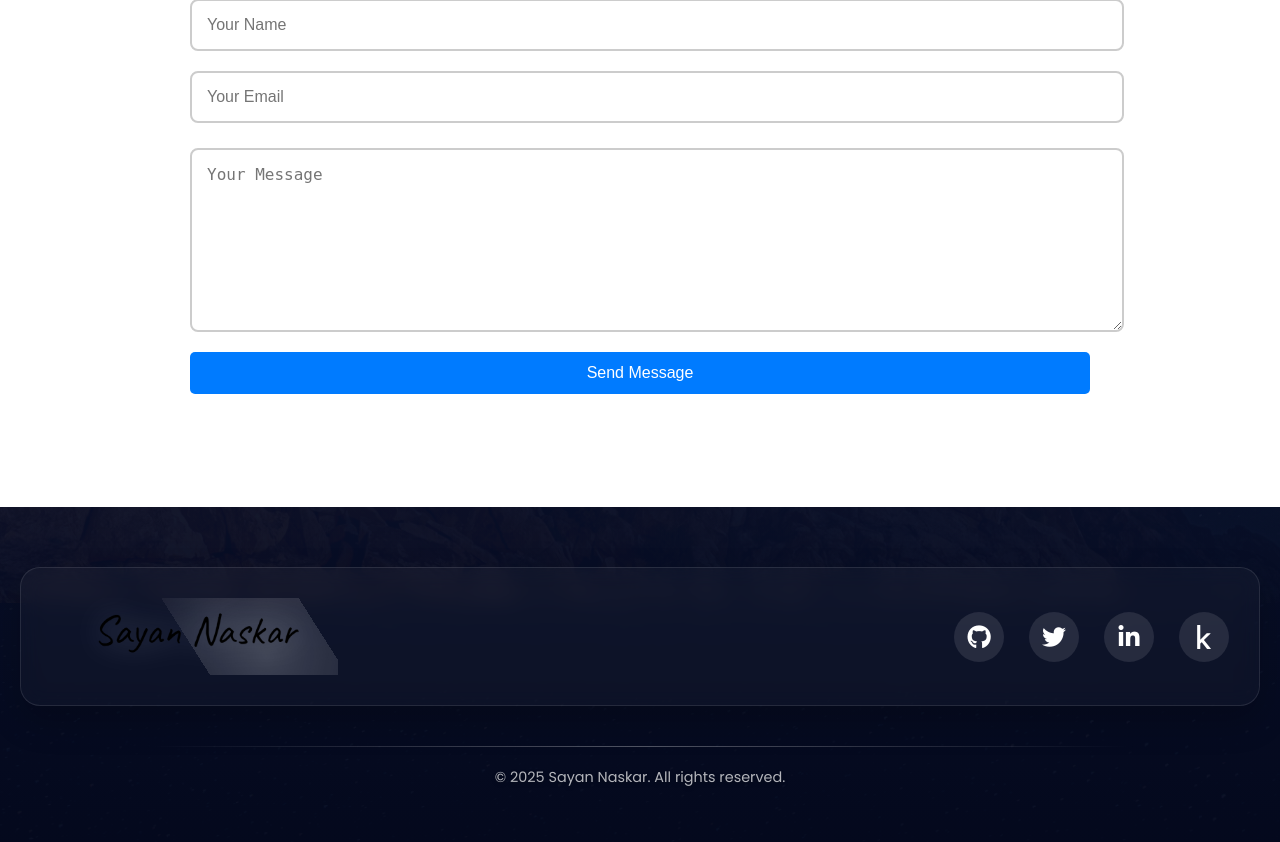
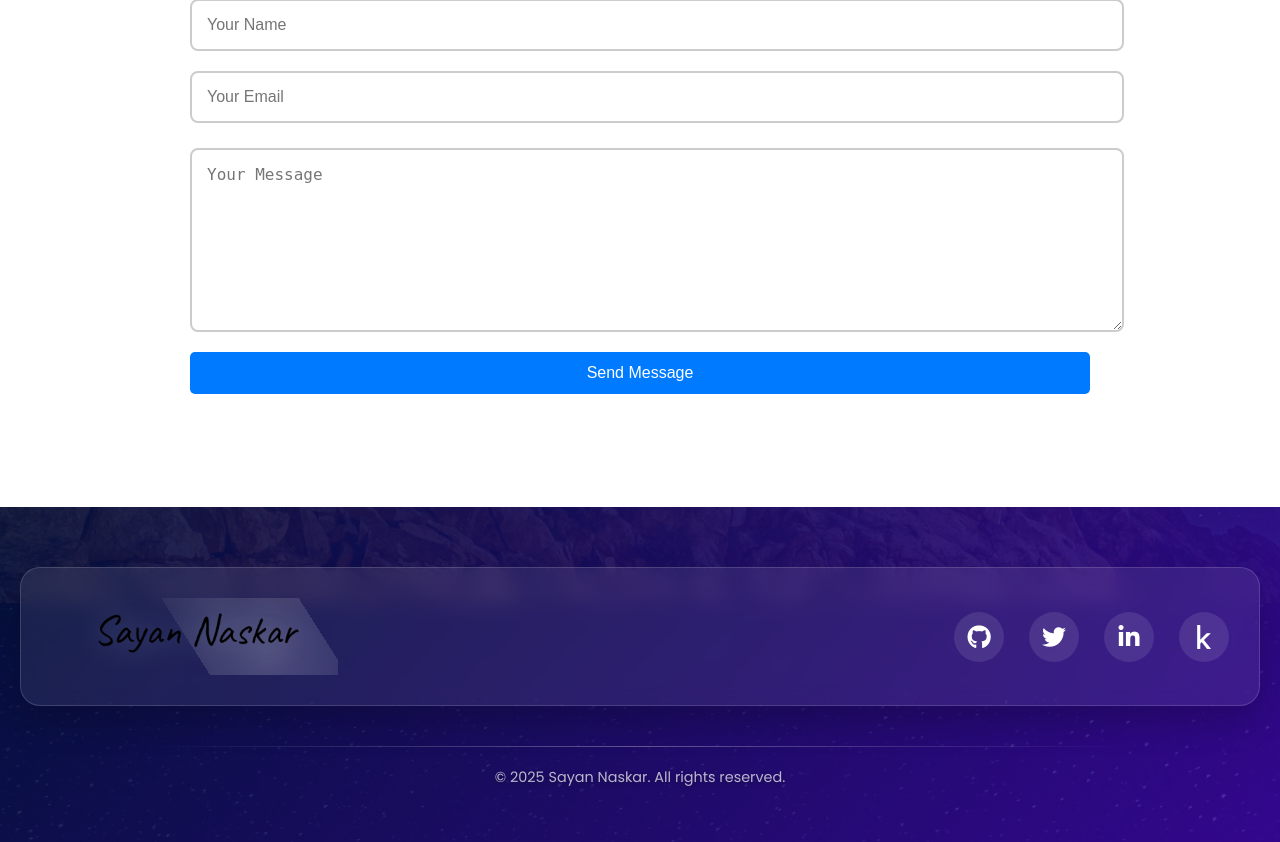
Before and after one commit to Naskar-Sayan/portfolio, a Flask app: page / in a window 1280 px wide. Shown: the part 3237-4079 px from the top of the page. Run offline with Flask 3, Linux system fonts and the light colour scheme.

Commit message:
color of footer change

```diff
--- a/static/css/base.css
+++ b/static/css/base.css
@@ -66,7 +66,10 @@ nav ul li a:hover {
 
 /* Enhanced Footer */
 .exclusive-footer {
-    background: linear-gradient(to bottom, rgba(8, 15, 40, 0.95), rgba(4, 9, 30, 0.97));
+    background: linear-gradient(135deg,
+        rgba(2, 18, 61, 0.9), /* #6a11cb with opacity */
+        rgba(60, 8, 164, 0.85) /* #2575fc with opacity */
+    );
     position: relative;
     color: white;
     padding: 60px 20px 40px;
@@ -82,6 +85,7 @@ nav ul li a:hover {
     overflow: hidden;
     top: 0;
     left: 0;
+    opacity: 0.6; /* Made stars slightly more visible */
 }
 
 .stars, .stars2, .stars3 {
@@ -130,10 +134,10 @@ nav ul li a:hover {
     max-width: 1200px;
     margin: 0 auto;
     padding: 30px;
-    background: rgba(255, 255, 255, 0.03);
+    background: rgba(255, 255, 255, 0.08);
     backdrop-filter: blur(10px);
     border-radius: 20px;
-    border: 1px solid rgba(255, 255, 255, 0.1);
+    border: 1px solid rgba(255, 255, 255, 0.15);
     box-shadow: 0 15px 35px rgba(0, 0, 0, 0.2);
 }
 
@@ -181,7 +185,7 @@ nav ul li a:hover {
     color: white;
     font-size: 1.5rem;
     text-decoration: none;
-    transition: transform 0.3s ease;
+    transition: all 0.3s ease;
     z-index: 1;
 }
 
@@ -194,15 +198,27 @@ nav ul li a:hover {
     background: rgba(255, 255, 255, 0.1);
     border-radius: 50%;
     transition: all 0.3s ease;
+    z-index: -1;
 }
 
 .social-icon:hover {
     transform: translateY(-5px);
+    color: #ffffff;
+    text-shadow: 0 0 10px rgba(255, 255, 255, 0.5);
 }
 
 .social-icon:hover .icon-background {
-    background: linear-gradient(45deg, #6a11cb, #2575fc);
+    background: linear-gradient(45deg,
+        rgba(106, 17, 203, 0.8),
+        rgba(37, 117, 252, 0.8)
+    );
     box-shadow: 0 0 20px rgba(106, 17, 203, 0.5);
+    transform: scale(1.1);
+}
+
+.social-icon i {
+    position: relative;
+    z-index: 2;
 }
 
 /* Footer Bottom */
```
